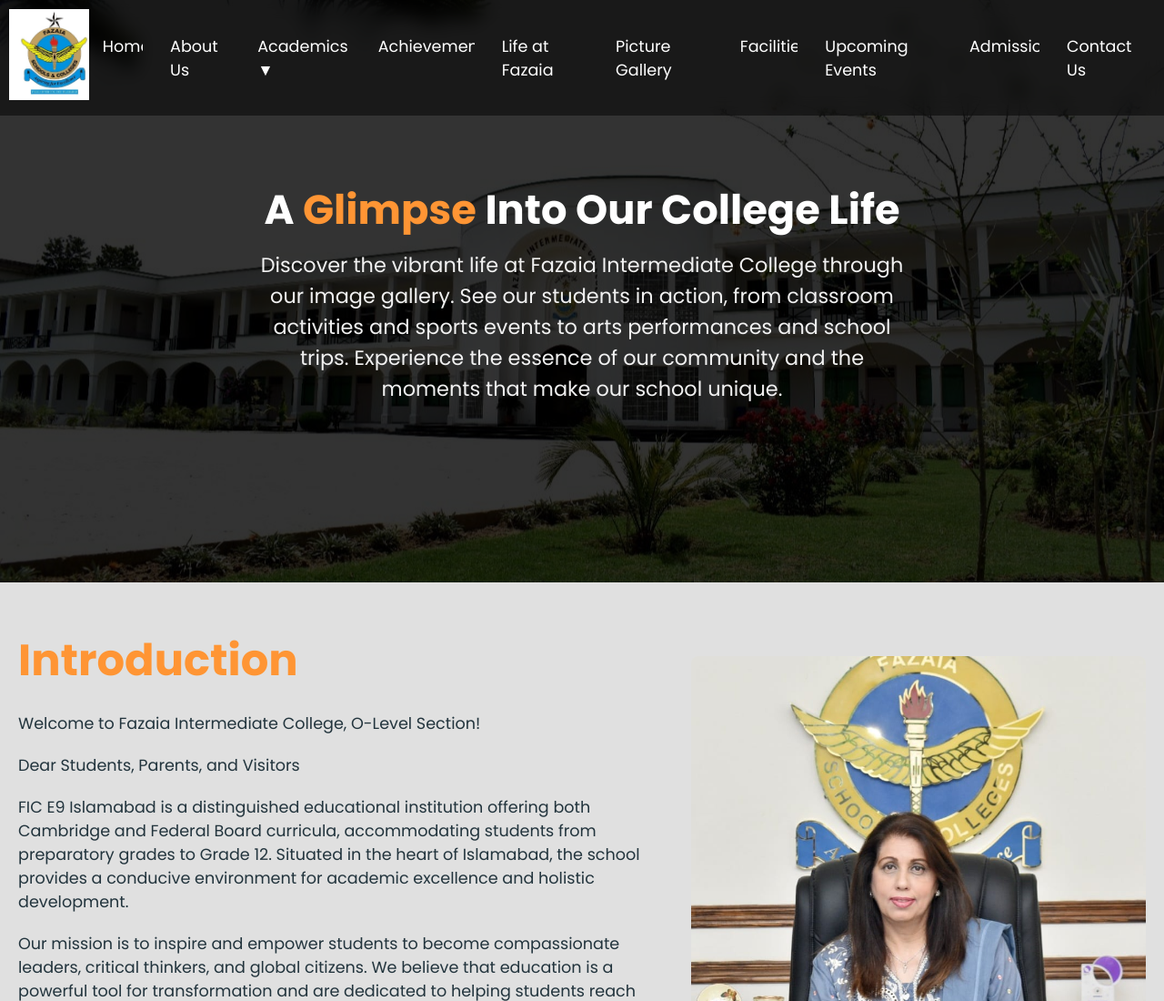
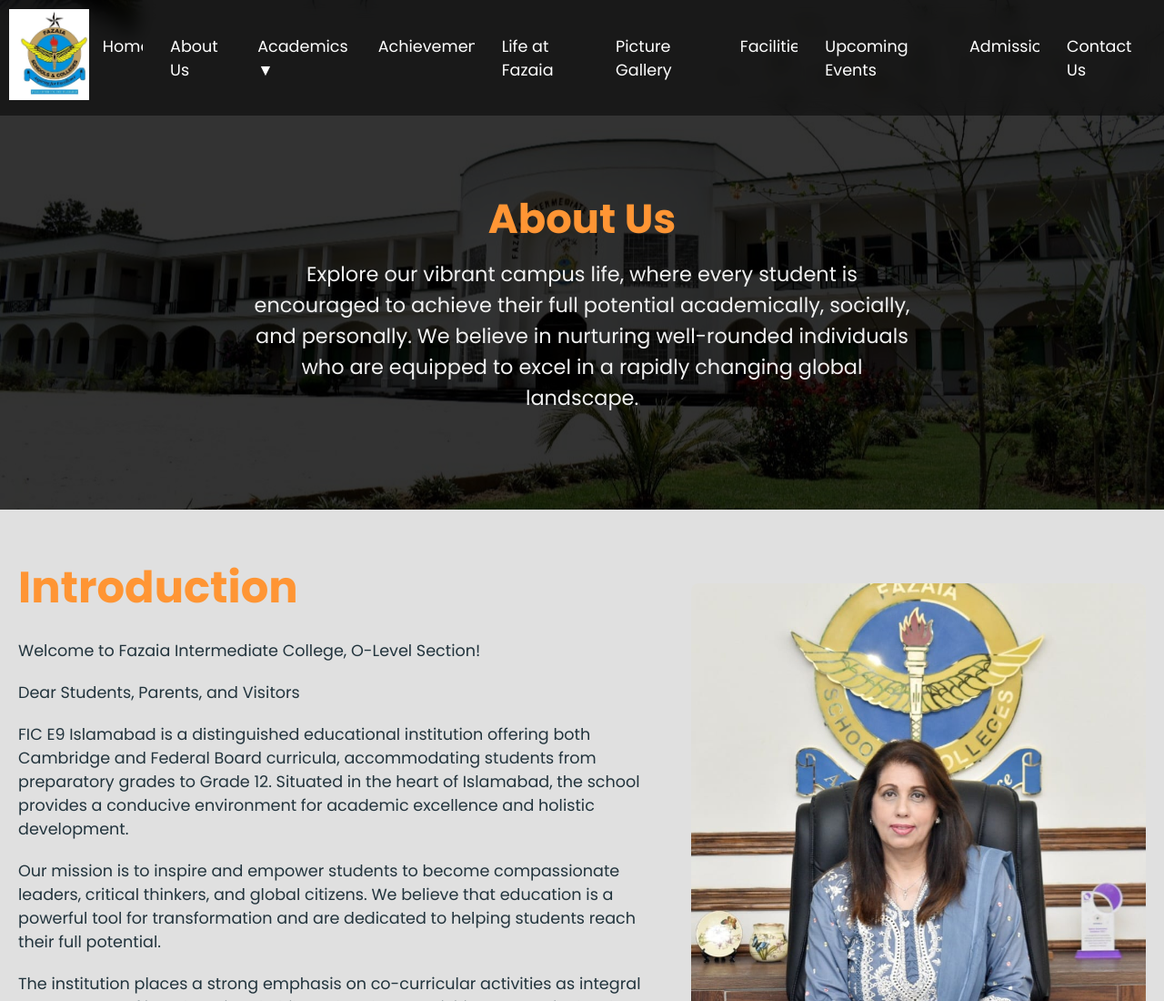
Before and after one commit to codewithNeni/College, a plain HTML site: page index.html in a window 1280 px wide. Shown: the top 1100 px of the page at 91% size. Drawn offline with nearby package versions, Linux system fonts and the light colour scheme.

Commit message:
Add files via upload

```diff
--- a/index.html
+++ b/index.html
@@ -49,10 +49,8 @@
         <div class="hero-section">
             <div class="hero-overlay"></div>
             <div class="hero-content" data-aos="fade-up" data-aos-duration="2000">
-                <h1>A <span>Glimpse </span> Into Our College Life</h1>
-                <p>Discover the vibrant life at Fazaia Intermediate College through our image gallery. See our students
-                    in action, from classroom activities and sports events to arts performances and school trips.
-                    Experience the essence of our community and the moments that make our school unique.
+                <h1><span>About Us </span></h1>
+                <p>Explore our vibrant campus life, where every student is encouraged to achieve their full potential academically, socially, and personally. We believe in nurturing well-rounded individuals who are equipped to excel in a rapidly changing global landscape.
                 </p>
             </div>
         </div>
--- a/styles.css
+++ b/styles.css
@@ -198,7 +198,7 @@
 .hero-section {
     position: relative;
     width: 100%;
-    height: 80vh;
+    height: 70vh;
     background: url('Assets/College/1.jpg') no-repeat center center;
     background-size: cover;
     display: flex;
@@ -223,6 +223,7 @@
     z-index: 2;
     padding: 20px;
     width: 60%;
+    margin-top: 100px;
 }
 
 .hero-content h1 {
@@ -310,7 +311,7 @@
 .hero-section {
     position: relative;
     width: 100%;
-    height: 80vh;
+    height: 70vh;
     background: url('Assets/Hero-img.jpg') no-repeat center center;
     background-size: cover;
     display: flex;
```
